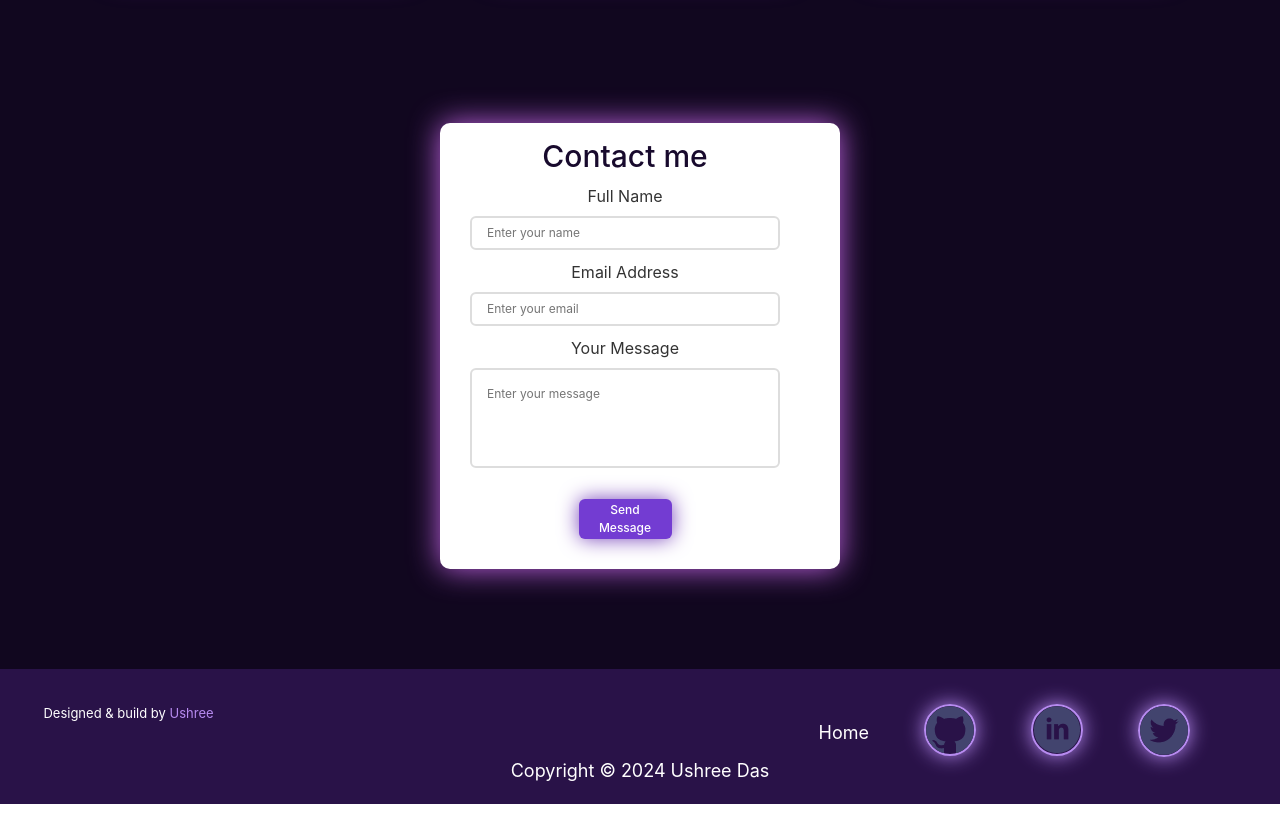
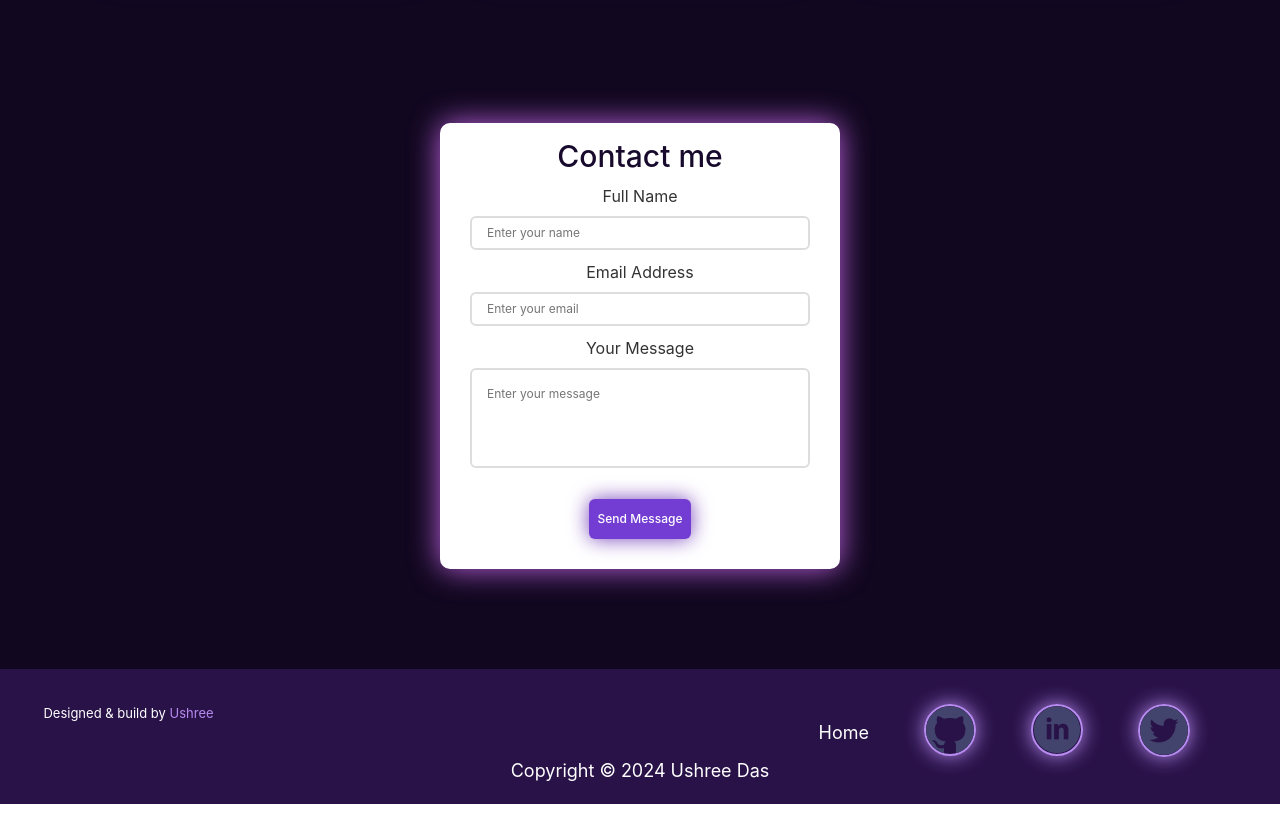
Before and after one commit to UshreeDas/portfolio, a React (Create React App) app: page / in a window 1280 px wide. Shown: the part 2240-3060 px from the top of the page. Built offline with nearby package versions, Linux system fonts and the light colour scheme; a web font is replaced by a local one.

Commit message:
made a change in form

```diff
--- a/src/Components/Form/form.css
+++ b/src/Components/Form/form.css
@@ -11,7 +11,7 @@ form{
     background-color: white;
     padding-left: 30px;
     padding-top: 15px;
-    padding-right: 60px;
+    padding-right: 30px;
     padding-bottom: 30px;
     border-radius: 10px;
     box-shadow: 0 0 30px rgb(193, 100, 227);
```
